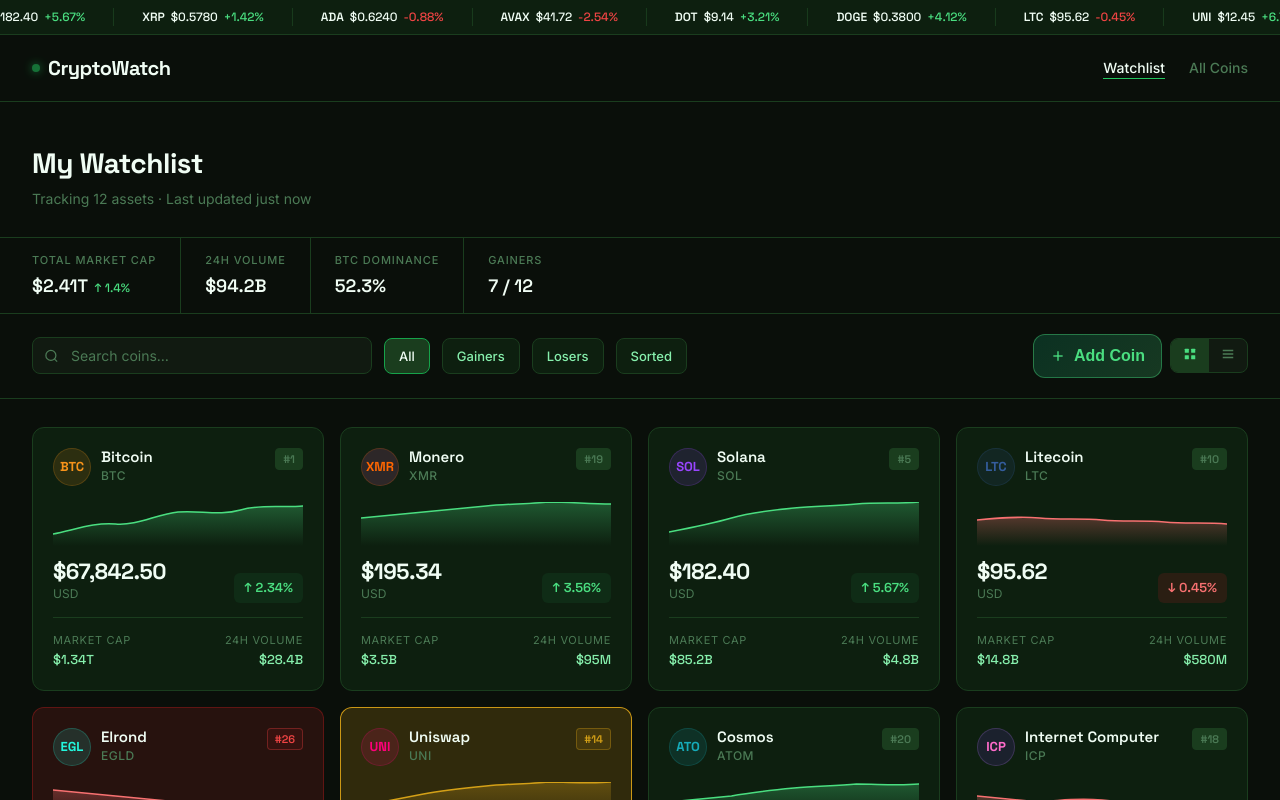
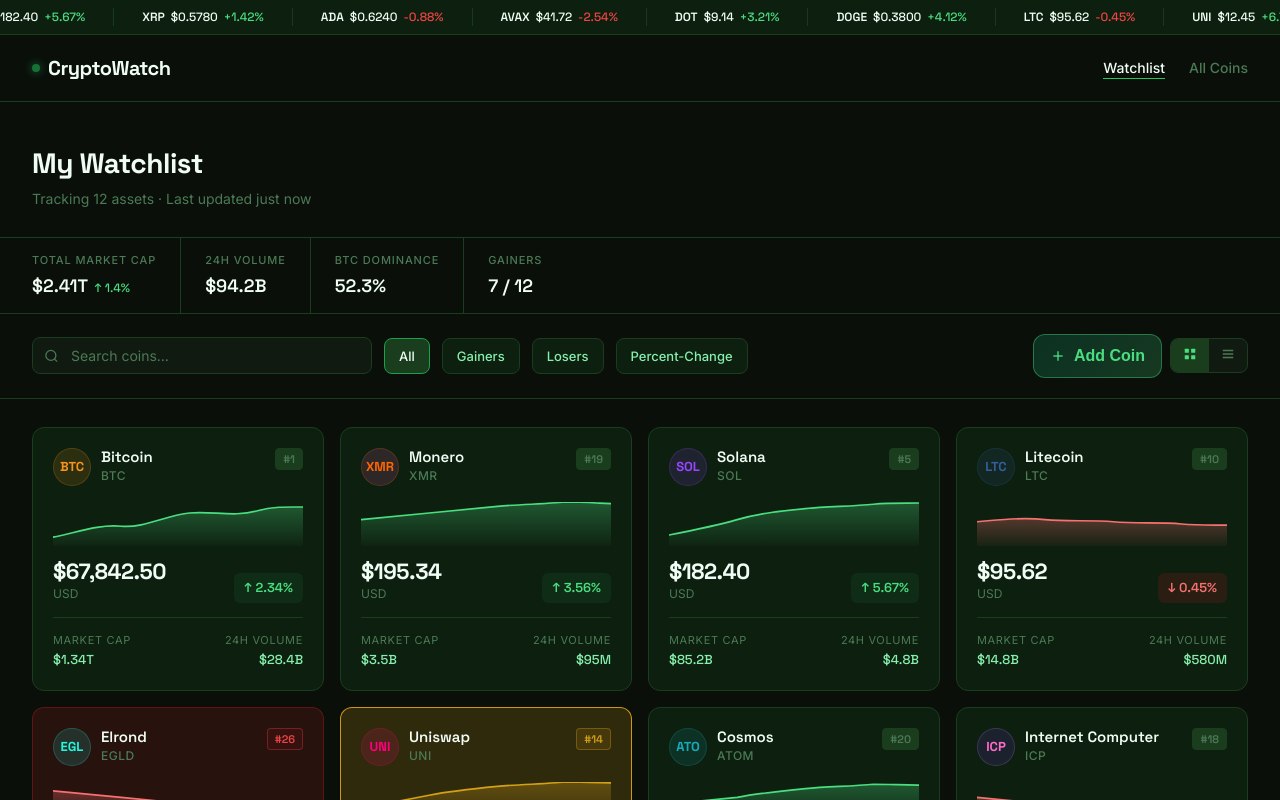
Before and after one commit to agility-partners/jack-olson-crypto, a Next.js app: page / in a window 1280 px wide. Shown: the top 800 px of the page. Built offline with nearby package versions, Linux system fonts and the light colour scheme.

Commit message:
Changes to y-axis of sparklines

```diff
--- a/src/app/components/Sparkline.tsx
+++ b/src/app/components/Sparkline.tsx
@@ -11,7 +11,7 @@
 
   return (
     <div className={styles.sparkline}>
-      <svg viewBox="0 0 240 44" preserveAspectRatio="none">
+      <svg viewBox="0 0 220 40" preserveAspectRatio="none">
         <defs>
           <linearGradient id={`sg-${id}`} x1="0" y1="0" x2="0" y2="1">
             <stop offset="0%"   stopColor={strokeColor} stopOpacity={0.3} />
--- a/src/app/components/WatchlistClient.tsx
+++ b/src/app/components/WatchlistClient.tsx
@@ -6,7 +6,7 @@
 import styles from "./WatchlistClient.module.css";
 import CryptoCard from "./CryptoCard";
 
-type Filter = "all" | "gainers" | "losers" | "sorted";
+type Filter = "all" | "gainers" | "losers" | "percent-Change";
 
 type Props = {
   initialCoins: Coin[];
@@ -44,12 +44,12 @@
       filter === "all" ||
       (filter === "gainers" && c.change24h >= 0) ||
       (filter === "losers" && c.change24h < 0) ||
-      filter === "sorted";
+      filter === "percent-Change";
     return matchesSearch && matchesFilter;
   });
 
   const visibleCoins =
-    filter === "sorted"
+    filter === "percent-Change"
       ? [...filtered].sort((a, b) => b.change24h - a.change24h) // Sort by percent change
       : [...filtered].sort((a, b) => b.price - a.price); // Sort by price descending
 
@@ -81,7 +81,7 @@
           />
         </div>
 
-        {(["all", "gainers", "losers", "sorted"] as Filter[]).map((f) => (
+        {(["all", "gainers", "losers", "percent-Change"] as Filter[]).map((f) => (
           <button
             key={f}
             className={`${styles.filterBtn} ${filter === f ? styles.active : ""}`}
```
